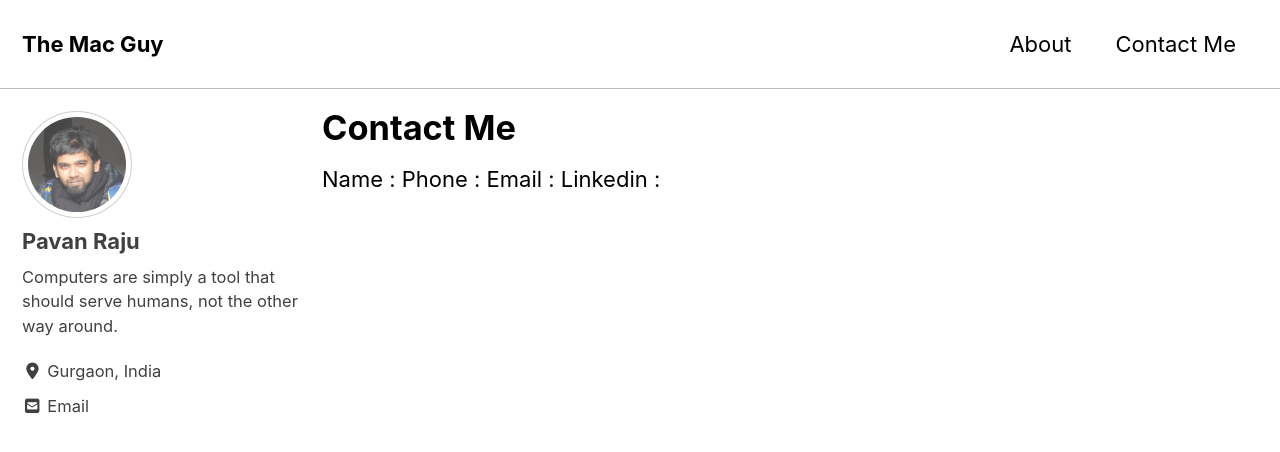
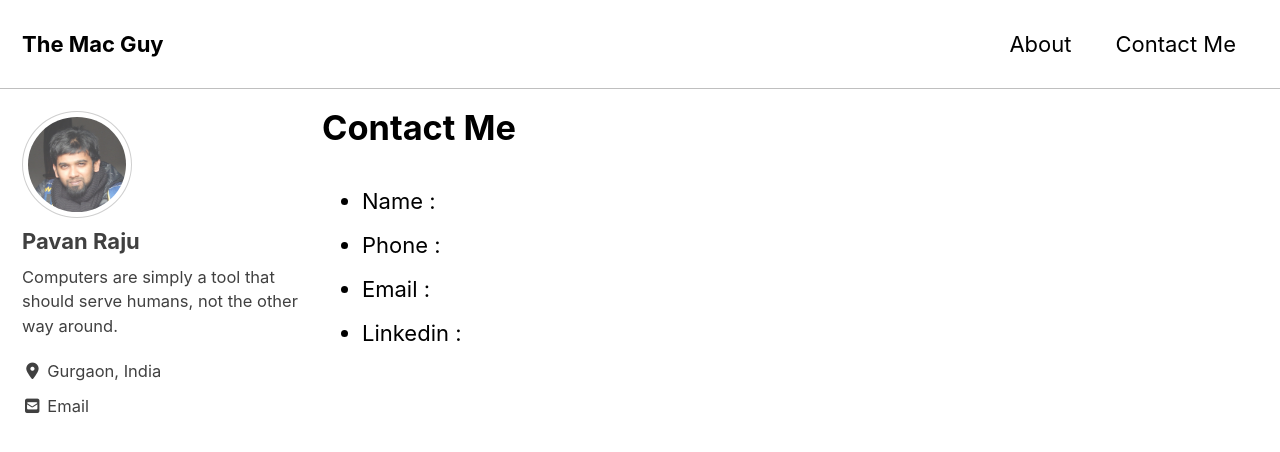
Before and after one commit to iampavan/themacguy, a Jekyll site: the page built from _pages/contact.md, in a window 1280 px wide and 900 px high. Shown: the top 452 px of the window. Built offline with Jekyll 4.4.1, drawn with Linux system fonts in a browser that asks for light colours; cached includes are drawn as plain includes; nearby versions of some CDN libraries.

```diff
--- a/_pages/contact.md
+++ b/_pages/contact.md
@@ -3,7 +3,7 @@ title: "Contact Me"
 permalink: /contact/
 ---
 
-Name :
-Phone :
-Email :
-Linkedin :
+- Name :
+- Phone :
+- Email :
+- Linkedin :
```
